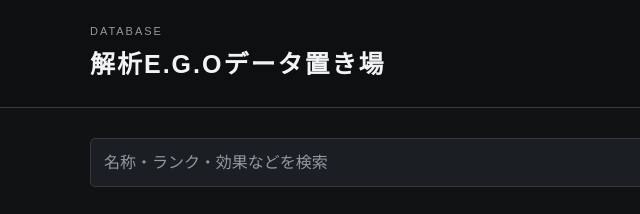
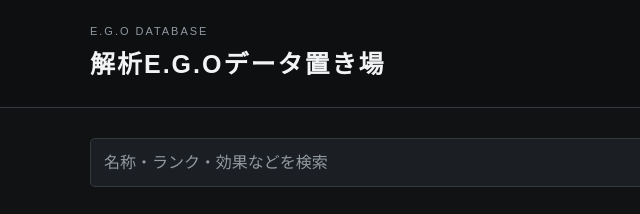
Before and after one commit to RoRoCrate/Siki-s_Douki_List, a website: page index.html in a window 1280 px wide. Shown: the top 214 px of the page, 0-640 px from the left. Drawn offline with Linux system fonts and the light colour scheme.

Commit message:
Update index.html

```diff
--- a/index.html
+++ b/index.html
@@ -28,7 +28,7 @@
     <div>
 
         <p class="eyebrow">
-            DATABASE
+            E.G.O DATABASE
         </p>
 
         <h1>
```
